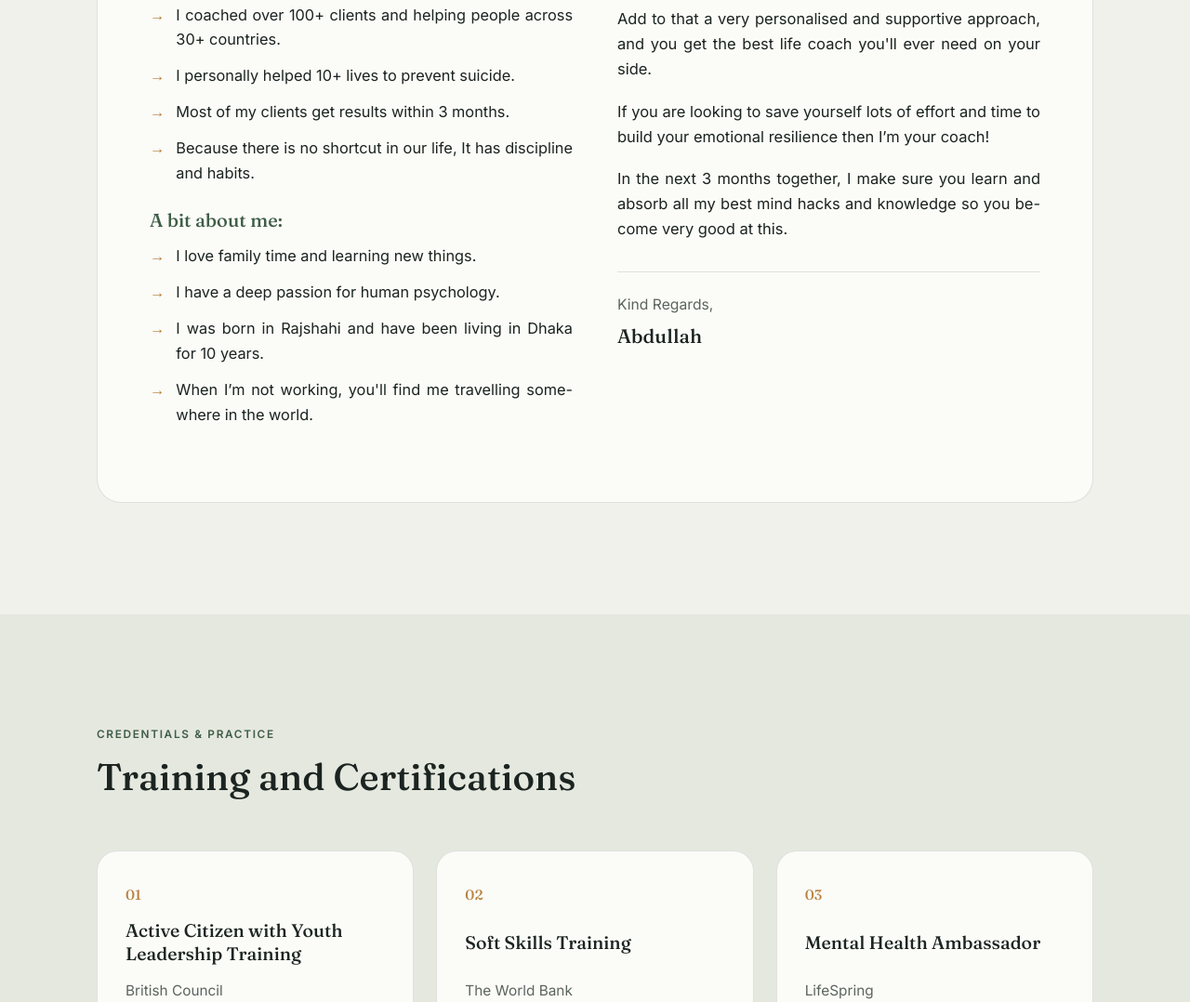
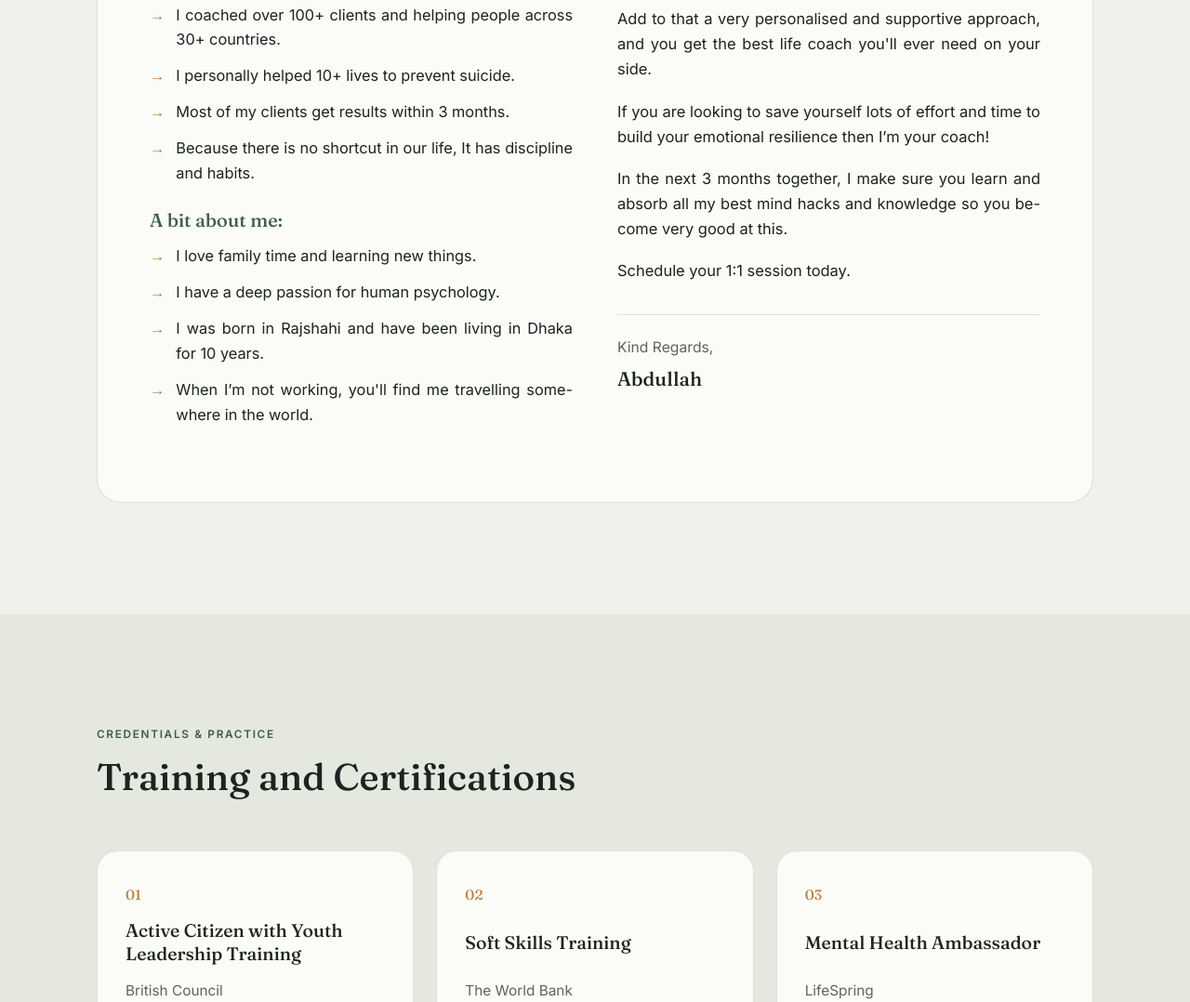
Before and after one commit to AbdullahValley/Personal-Coach, a plain HTML site: page index.html in a window 1280 px wide. Shown: the part 2287-3365 px from the top of the page at 93% size. Drawn offline with Linux system fonts and the light colour scheme.

Commit message:
Update index.html

```diff
--- a/index.html
+++ b/index.html
@@ -518,7 +518,7 @@
             <p>Add to that a very personalised and supportive approach, and you get the best life coach you'll ever need on your side.</p>
             <p>If you are looking to save yourself lots of effort and time to build your emotional resilience then I’m your coach!</p>
             <p>In the next 3 months together, I make sure you learn and absorb all my best mind hacks and knowledge so you become very good at this.</p>
-
+            <p>Schedule your 1:1 session today.</p>
             <div class="about-signoff">
               Kind Regards,
               <strong>Abdullah</strong>
```
